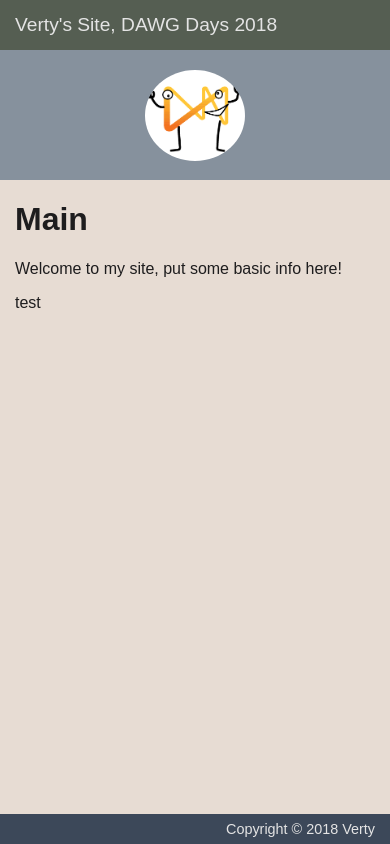
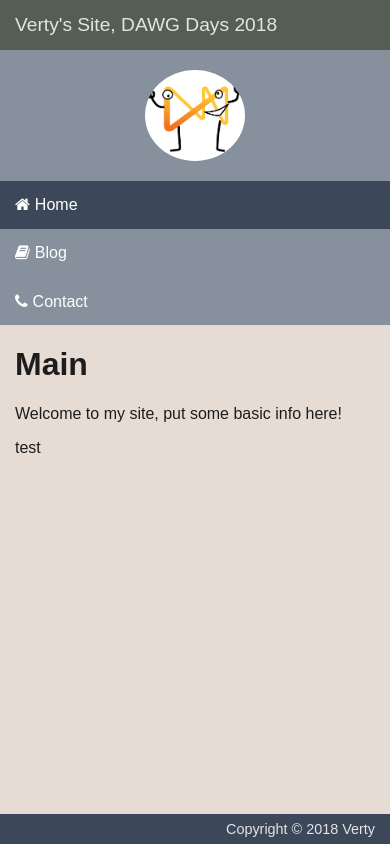
Before and after one commit to dawgdays/dawgdays.github.io, a website: page index.html in a window 390 px wide. Drawn offline with Linux system fonts and the light colour scheme.

Commit message:
Fix menu height on mobile

```diff
--- a/src/styles/app.less
+++ b/src/styles/app.less
@@ -57,6 +57,6 @@ a {
     .grid {
         grid-template-areas: "header" "menu" "content" "footer";
         grid-template-columns: 1fr;
-        grid-template-rows: 50px 130px 1fr 30px;
+        grid-template-rows: 50px 275px 1fr 30px;
     }
 }
```
Also changed, not shown: public/styles/app.css.
